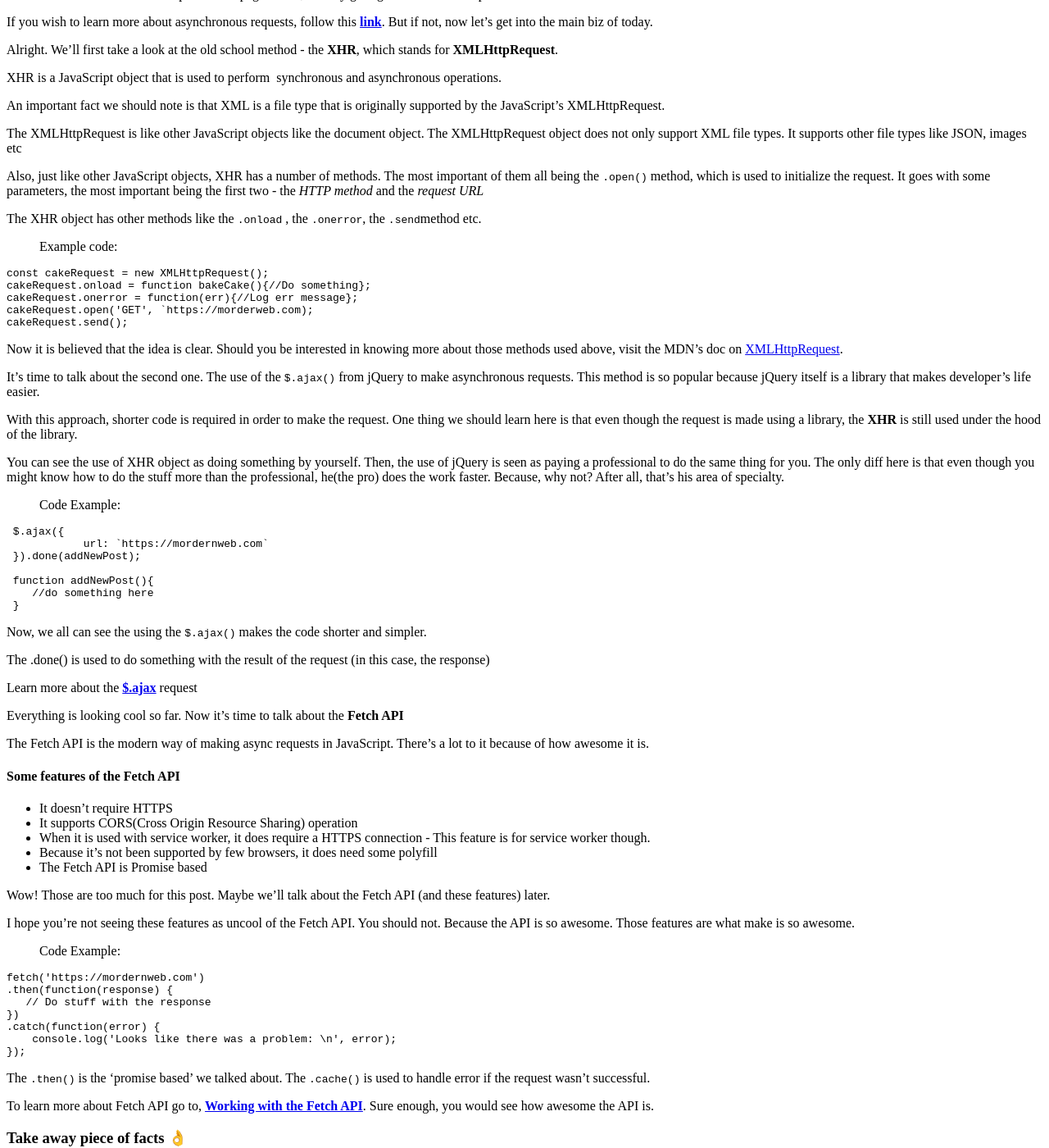
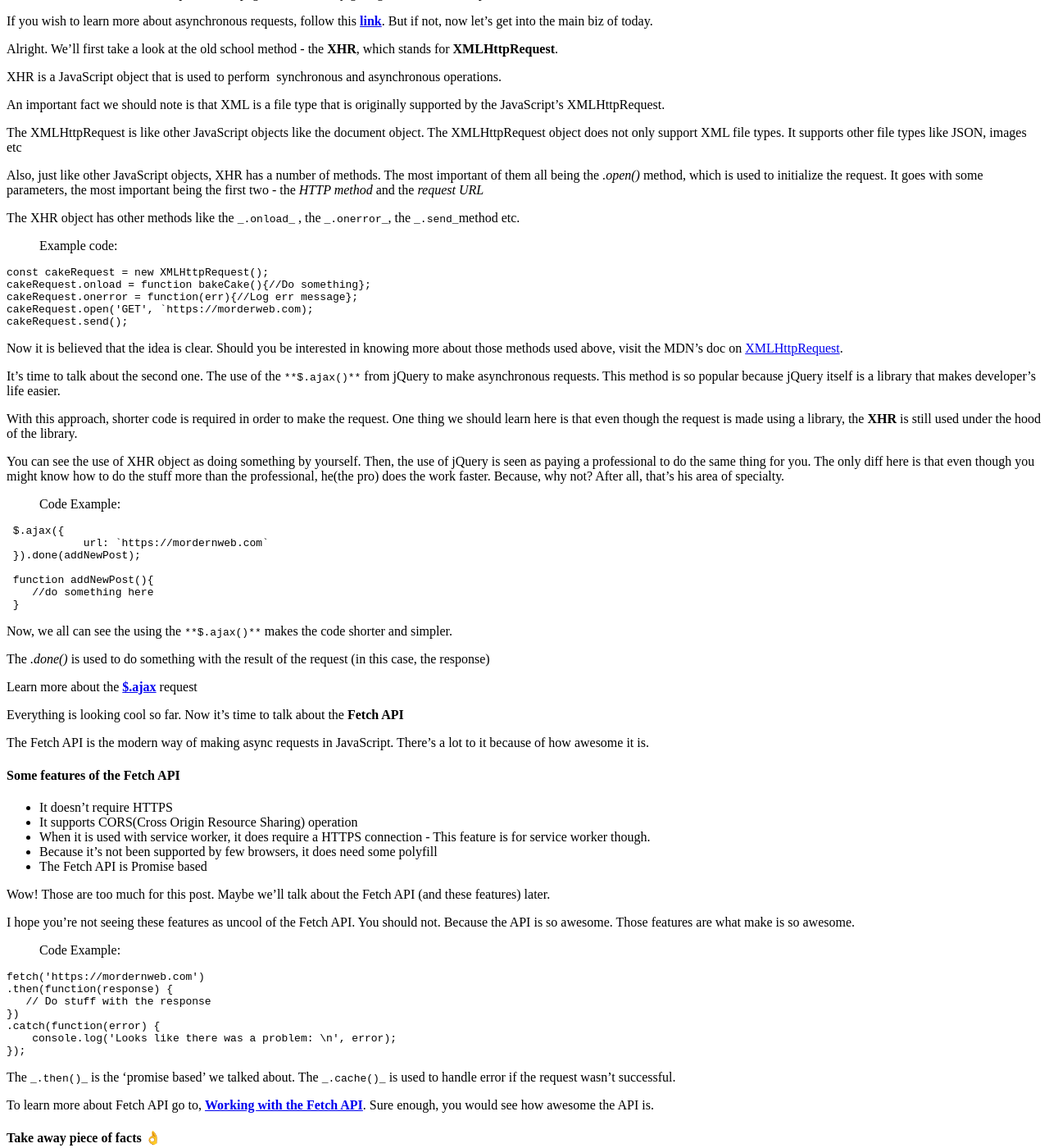
Before and after one commit to codnificent/Blog, a Jekyll site: the page built from _posts/2018-10-03-asynchronous-requests-in-javascript.md, in a window 1280 px wide and 1400 px high, scrolled down 504 px. Shown: the whole window at 82% size. Built offline with Jekyll 4.4.1, drawn with Linux system fonts in a browser that asks for light colours; a script that is not in the unit is left out; comment, search, counter and statistics services are not loaded.

````diff
--- a/_posts/2018-10-03-asynchronous-requests-in-javascript.md
+++ b/_posts/2018-10-03-asynchronous-requests-in-javascript.md
@@ -10,7 +10,7 @@ categories: javascript
  methods. But, before we go further, we need to understand what asynchronous
  request means.
 
-#### What we'll cover -
+### What we'll cover -
 
 * The meaning of Asynchronous Request
 * How to make async request using the XMLHttpRequest object
@@ -36,9 +36,9 @@ An important fact we should note is that XML is a file type that is originally s
 
 The XMLHttpRequest is like other JavaScript objects like the document object. The XMLHttpRequest object does not only support XML file types. It supports other file types like JSON, images etc
 
-Also, just like other JavaScript objects, XHR has a number of methods. The most important of them all being the `.open()` method, which is used to initialize the request. It goes with some parameters, the most important being the first two - the _HTTP method_ and the _request URL_
+Also, just like other JavaScript objects, XHR has a number of methods. The most important of them all being the _.open()_ method, which is used to initialize the request. It goes with some parameters, the most important being the first two - the _HTTP method_ and the _request URL_
 
-The XHR object has other methods like the `.onload` , the `.onerror`, the `.send`method etc.
+The XHR object has other methods like the `_.onload_` , the `_.onerror_`, the `_.send_`method etc.
 
 > Example code:
 
@@ -52,7 +52,7 @@ cakeRequest.send();
 
 Now it is believed that the idea is clear. Should you be interested in knowing more about those methods used above, visit the MDN's doc on [XMLHttpRequest](https://developer.mozilla.org/en-US/docs/Web/API/XMLHttpRequest).
 
-It's time to talk about the second one. The use of the `$.ajax()` from jQuery to make asynchronous requests. This method is so popular because jQuery itself is a library that makes developer's life easier.
+It's time to talk about the second one. The use of the `**$.ajax()**` from jQuery to make asynchronous requests. This method is so popular because jQuery itself is a library that makes developer's life easier.
 
 With this approach, shorter code is required in order to make the request. One thing we should learn here is that even though the request is made using a library, the **XHR** is still used under the hood of the library.
 
@@ -70,9 +70,9 @@ You can see the use of XHR object as doing something by yourself. Then, the use
  }
 ```
 
-Now, we all can see the using the `$.ajax()` makes the code shorter and simpler.
+Now, we all can see the using the `**$.ajax()**` makes the code shorter and simpler.
 
-The .done() is used to do something with the result of the request (in this case, the response)
+The _.done()_ is used to do something with the result of the request (in this case, the response)
 
 Learn more about the **[$.ajax](http://api.jquery.com/jquery.ajax/)** request
 
@@ -104,11 +104,11 @@ fetch('https://mordernweb.com')
 });
 ```
 
-The `.then()` is the 'promise based' we talked about. The `.cache()` is used to handle error if the request wasn't successful.
+The `_.then()_` is the 'promise based' we talked about. The `_.cache()_` is used to handle error if the request wasn't successful.
 
 To learn more about Fetch API go to, **[Working with the Fetch API](https://developers.google.com/web/ilt/pwa/working-with-the-fetch-api)**. Sure enough, you would see how awesome the API is.
 
-### Take away piece of facts 👌
+#### Take away piece of facts 👌
 
 Now that we've seen the three ways of making an async request, it's left for you to choose the one you prefer. For me, I prefer using the Fetch API.
 
````
